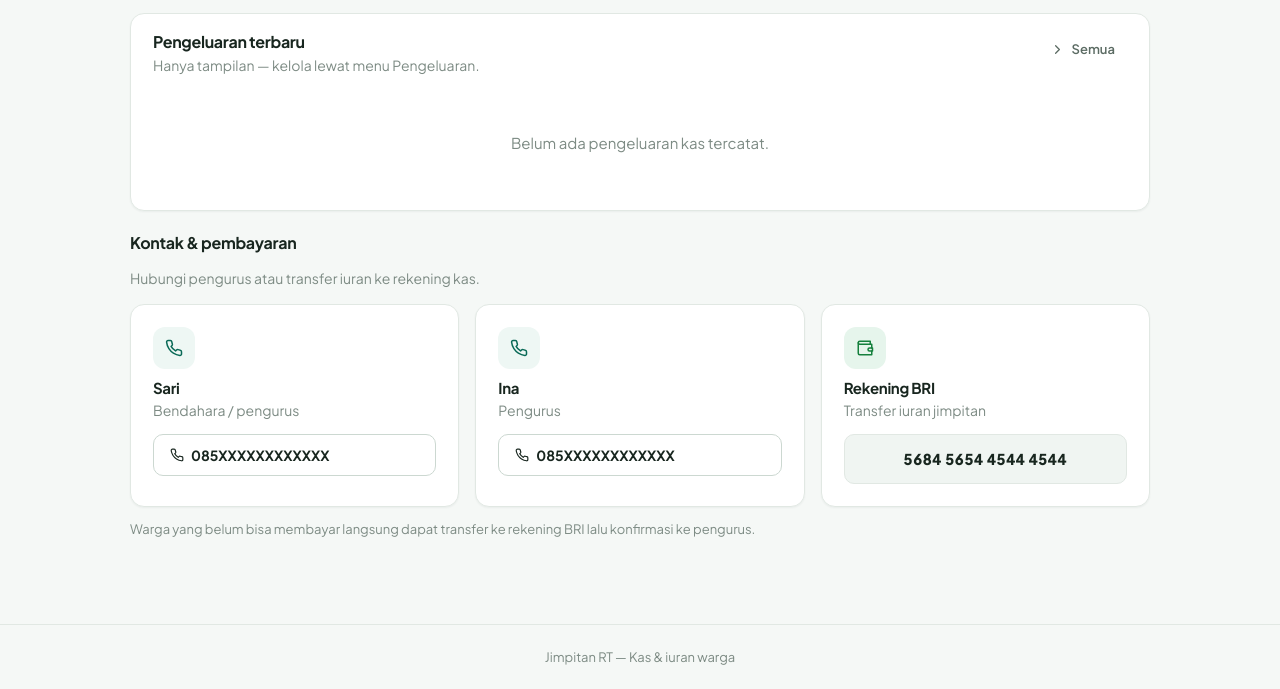
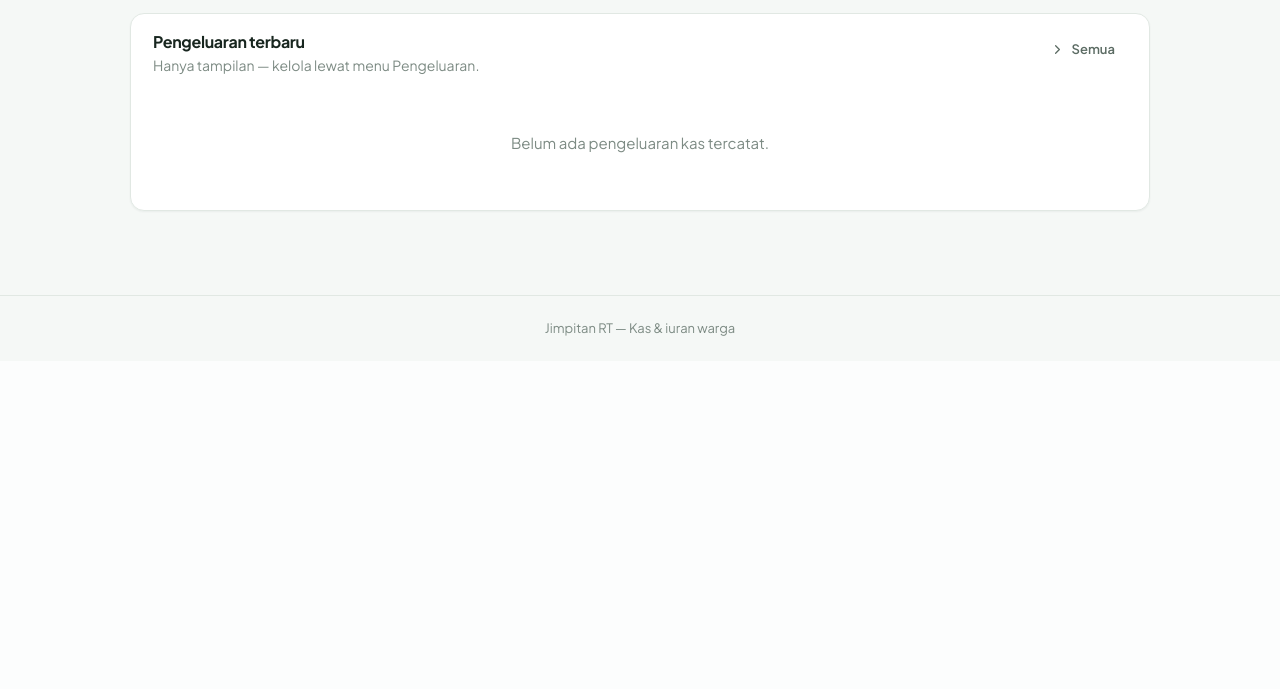
Before and after one commit to allanbudhianto/JimpitanRTku, a PHP site: page /jimpitan-php/dashboard.php in a window 1280 px wide. Shown: the part 679-1368 px from the top of the page. After the commit the page ends 1015 px from the top, so only its background shows below. Run offline with PHP 8.4, Linux system fonts and the light colour scheme; a user stored in the database is signed in; data comes from the database, SQL or seed files in the repository; data that the repository does not hold is empty.

Commit message:
Freebuff: Pindahkan di samping pembayaran qris

```diff
--- a/jimpitan-php/includes/views.php
+++ b/jimpitan-php/includes/views.php
@@ -398,40 +398,6 @@ function render_beranda(array $user, PDO $pdo): void
     } else {
         echo '<p class="empty">Belum ada pengeluaran kas tercatat.</p>';
     }
-    echo '</div>';
-
-    // Kontak pengurus & rekening kas (tampil di beranda untuk semua peran)
-    echo '<div style="margin-top:22px">';
-    echo '<div class="section-head" style="margin-bottom:12px"><h3 style="font-size:16px;font-weight:700;margin:0">Kontak & pembayaran</h3>'
-        . '<p class="muted">Hubungi pengurus atau transfer iuran ke rekening kas.</p></div>';
-    echo '<div class="grid grid-3">';
-
-    // Telepon Sari
-    echo '<div class="card card-pad">';
-    echo '<div class="bill-icon" style="background:var(--primary-softer);color:var(--primary-strong);margin-bottom:10px">' . svg_icon('phone', 18) . '</div>';
-    echo '<h3 style="font-size:15px;font-weight:700;margin:0">Sari</h3>';
-    echo '<p class="muted" style="margin:2px 0 12px">Bendahara / pengurus</p>';
-    echo '<a class="btn btn-outline btn-block" href="tel:085XXXXXXXXXXXX" style="justify-content:flex-start">' . svg_icon('phone', 14) . '<span style="font-weight:700">085XXXXXXXXXXXX</span></a>';
-    echo '</div>';
-
-    // Telepon Ina
-    echo '<div class="card card-pad">';
-    echo '<div class="bill-icon" style="background:var(--primary-softer);color:var(--primary-strong);margin-bottom:10px">' . svg_icon('phone', 18) . '</div>';
-    echo '<h3 style="font-size:15px;font-weight:700;margin:0">Ina</h3>';
-    echo '<p class="muted" style="margin:2px 0 12px">Pengurus</p>';
-    echo '<a class="btn btn-outline btn-block" href="tel:085XXXXXXXXXXXX" style="justify-content:flex-start">' . svg_icon('phone', 14) . '<span style="font-weight:700">085XXXXXXXXXXXX</span></a>';
-    echo '</div>';
-
-    // Rekening BRI
-    echo '<div class="card card-pad">';
-    echo '<div class="bill-icon" style="background:var(--success-bg);color:var(--success);margin-bottom:10px">' . svg_icon('wallet', 18) . '</div>';
-    echo '<h3 style="font-size:15px;font-weight:700;margin:0">Rekening BRI</h3>';
-    echo '<p class="muted" style="margin:2px 0 12px">Transfer iuran jimpitan</p>';
-    echo '<div class="info-box" style="font-size:15px;font-weight:800;letter-spacing:0.04em;font-variant-numeric:tabular-nums;text-align:center">5684 5654 4544 4544</div>';
-    echo '</div>';
-
-    echo '</div>';
-    echo '<p class="muted" style="margin:12px 0 0;font-size:13px">Warga yang belum bisa membayar langsung dapat transfer ke rekening BRI lalu konfirmasi ke pengurus.</p>';
     echo '</div>';
 
     page_bottom();
@@ -1103,6 +1069,8 @@ function render_qris(array $user, PDO $pdo): void
             . svg_icon('pencil', 16) . 'Atur QRIS</a></div>';
     }
 
+    echo '<div class="grid grid-2" style="align-items:start">';
+
     echo '<div class="card card-pad" style="max-width:520px">';
     if ($active && $payload !== '') {
         $qrUrl = 'https://api.qrserver.com/v1/create-qr-code/?size=260x260&margin=8&data=' . rawurlencode($payload);
@@ -1131,6 +1099,40 @@ function render_qris(array $user, PDO $pdo): void
             . '<p class="muted" style="margin:4px 0 0">'
             . ($isAdmin ? 'Tempel string QRIS dari aplikasi bank / e-wallet Anda.' : 'Admin RT belum mengatur kode QRIS.') . '</p></div>';
     }
+    echo '</div>';
+
+    // Kontak pengurus & rekening kas — tampil di samping pembayaran QRIS
+    echo '<div style="display:flex;flex-direction:column;gap:14px">';
+    echo '<div class="section-head" style="margin-bottom:0"><h3 style="font-size:16px;font-weight:700;margin:0">Kontak & pembayaran</h3>'
+        . '<p class="muted">Hubungi pengurus atau transfer iuran ke rekening kas.</p></div>';
+
+    // Telepon Sari
+    echo '<div class="card card-pad">';
+    echo '<div class="bill-icon" style="background:var(--primary-softer);color:var(--primary-strong);margin-bottom:10px">' . svg_icon('phone', 18) . '</div>';
+    echo '<h3 style="font-size:15px;font-weight:700;margin:0">Sari</h3>';
+    echo '<p class="muted" style="margin:2px 0 12px">Bendahara / pengurus</p>';
+    echo '<a class="btn btn-outline btn-block" href="tel:085XXXXXXXXXXXX" style="justify-content:flex-start">' . svg_icon('phone', 14) . '<span style="font-weight:700">085XXXXXXXXXXXX</span></a>';
+    echo '</div>';
+
+    // Telepon Ina
+    echo '<div class="card card-pad">';
+    echo '<div class="bill-icon" style="background:var(--primary-softer);color:var(--primary-strong);margin-bottom:10px">' . svg_icon('phone', 18) . '</div>';
+    echo '<h3 style="font-size:15px;font-weight:700;margin:0">Ina</h3>';
+    echo '<p class="muted" style="margin:2px 0 12px">Pengurus</p>';
+    echo '<a class="btn btn-outline btn-block" href="tel:085XXXXXXXXXXXX" style="justify-content:flex-start">' . svg_icon('phone', 14) . '<span style="font-weight:700">085XXXXXXXXXXXX</span></a>';
+    echo '</div>';
+
+    // Rekening BRI
+    echo '<div class="card card-pad">';
+    echo '<div class="bill-icon" style="background:var(--success-bg);color:var(--success);margin-bottom:10px">' . svg_icon('wallet', 18) . '</div>';
+    echo '<h3 style="font-size:15px;font-weight:700;margin:0">Rekening BRI</h3>';
+    echo '<p class="muted" style="margin:2px 0 12px">Transfer iuran jimpitan</p>';
+    echo '<div class="info-box" style="font-size:15px;font-weight:800;letter-spacing:0.04em;font-variant-numeric:tabular-nums;text-align:center">5684 5654 4544 4544</div>';
+    echo '</div>';
+
+    echo '<p class="muted" style="margin:0;font-size:13px">Warga yang belum bisa membayar langsung dapat transfer ke rekening BRI lalu konfirmasi ke pengurus.</p>';
+    echo '</div>';
+
     echo '</div>';
 
     page_bottom();
```
